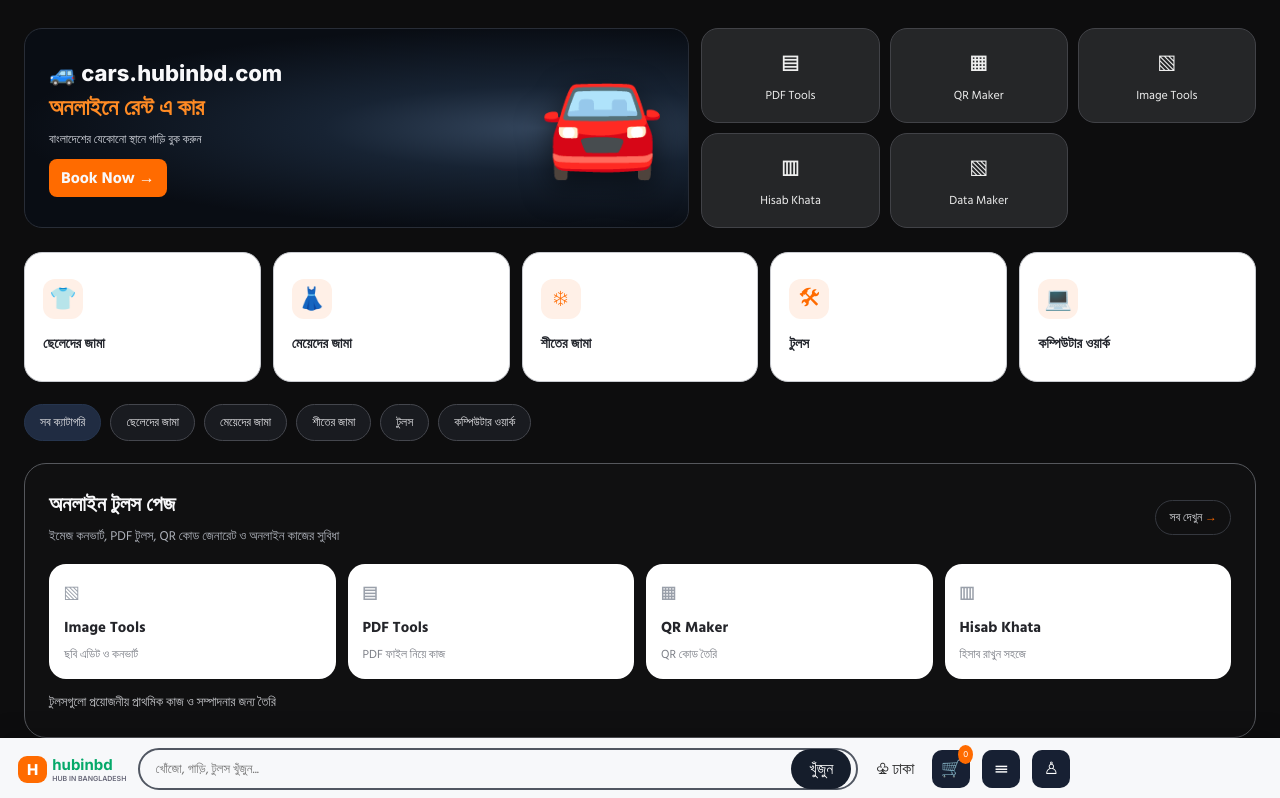
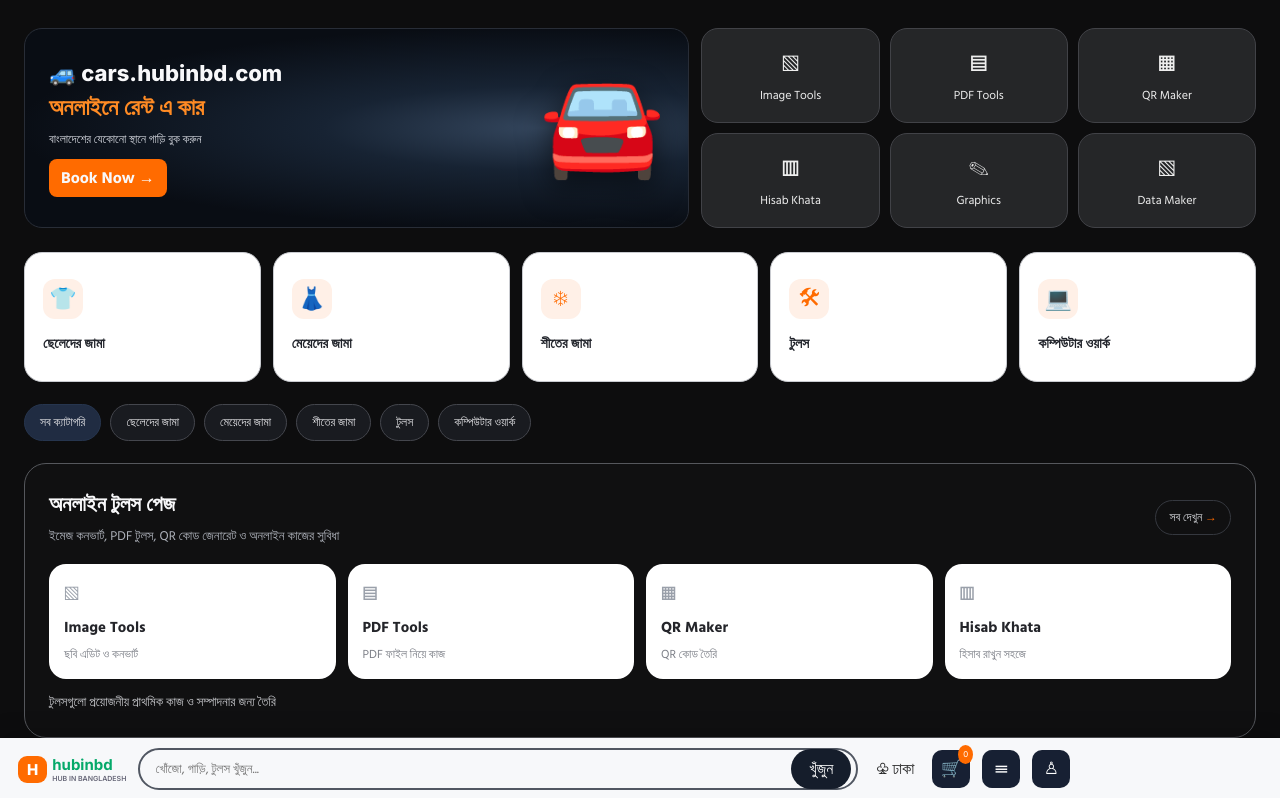
Before and after one commit to take2mete/hubinbd, a Next.js app: page / in a window 1280 px wide. Shown: the top 798 px of the page. Built offline with nearby package versions, Linux system fonts and the light colour scheme.

Commit message:
Match HubinBD hero shortcuts to supplied banner layout

```diff
--- a/components/storefront.tsx
+++ b/components/storefront.tsx
@@ -57,7 +57,7 @@
         <div className="rent-copy"><strong>🚙 cars.hubinbd.com</strong><b>অনলাইনে রেন্ট এ কার</b><span>বাংলাদেশের যেকোনো স্থানে গাড়ি বুক করুন</span><em>Book Now →</em></div>
         <div className="rent-car-art" aria-hidden="true">🚘</div>
       </a>
-      <div className="quick-tools">{[...tools.slice(1,3), tools[0], tools[3], computer[3]].map((item) => <a href={item[3]} key={item[1]}><span>{item[0]}</span>{item[1]}</a>)}</div>
+      <div className="quick-tools">{[...tools, computer[4], computer[3]].map((item) => <a href={item[3]} key={item[1]}><span>{item[0]}</span>{item[1]}</a>)}</div>
     </div>
 
     <div className="category-tiles">{categories.filter((item) => item.id !== "all").map((item) => item.href ? <a className="category-tile" href={item.href} key={item.id}><span>{item.icon}</span><b>{item.label}</b></a> : <button className={category === item.id ? "category-tile active" : "category-tile"} key={item.id} onClick={() => setCategory(item.id)}><span>{item.icon}</span><b>{item.label}</b></button>)}</div>
```
